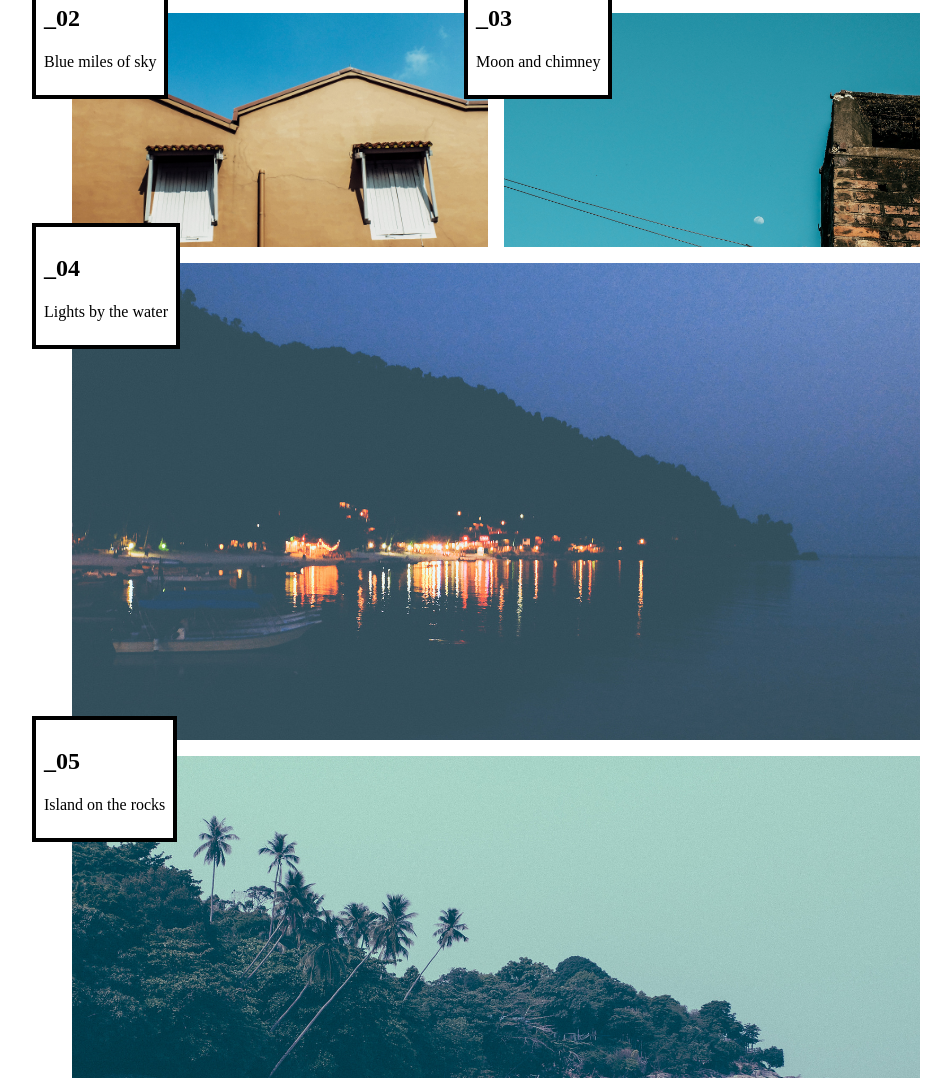
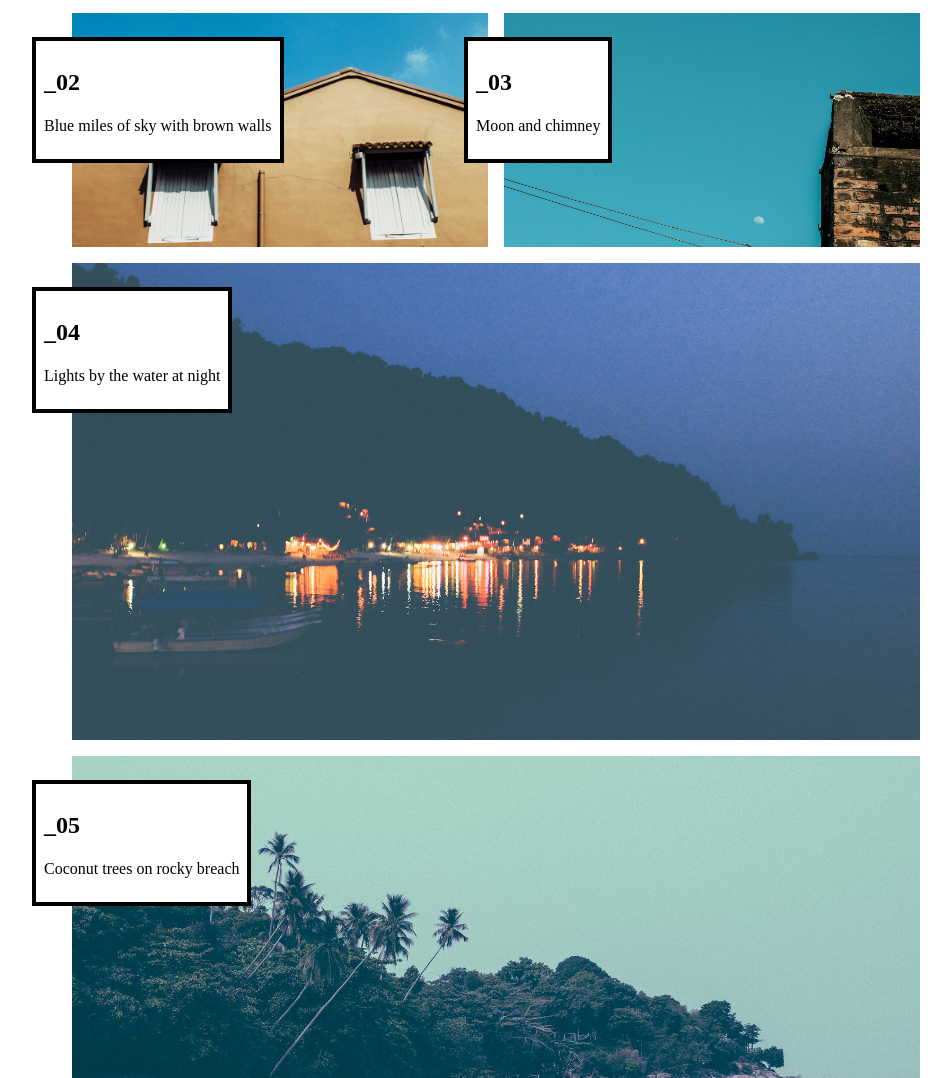
Before and after one commit to talentedunicorn/artist, a website: page index.html in a window 1280 px wide. Shown: the part 728-1806 px from the top of the page, without its empty margins (144-1095 px from the left). Drawn offline with nearby package versions, Linux system fonts and the light colour scheme.

Commit message:
Updated image position and text

```diff
--- a/assets/javascript/main.js
+++ b/assets/javascript/main.js
@@ -2,7 +2,7 @@ var gallery = (function() {
   var data = [
     {
       title: "_02",
-      text: "Blue miles of sky",
+      text: "Blue miles of sky with brown walls",
       link: "assets/images/image_2.jpg",
       width: "50"
     },
@@ -14,12 +14,12 @@ var gallery = (function() {
     },
 		{
       title: "_04",
-      text: "Lights by the water",
+      text: "Lights by the water at night",
       link: "assets/images/image_4.jpg",
     },
 		{
       title: "_05",
-      text: "Island on the rocks",
+      text: "Coconut trees on rocky breach",
       link: "assets/images/image_5.jpg"
     }
   ];
--- a/index.html
+++ b/index.html
@@ -41,7 +41,7 @@
           <a href="{{link}}" class="link black">
             <div class="aspect-ratio--16x9 cover bg-center" style="background: url({{link}});">
             </div>
-            <div class="bg-white pa2 ba-l bw2-l b--black absolute-l top--2 left--2-l z-2">
+            <div class="bg-white pa2 ba-l bw2-l b--black absolute-l top-2 left--2-l z-2">
               <h2 class="f3">{{title}}</h2>
               <p class="f5">{{text}}</p>
             </div>
```
